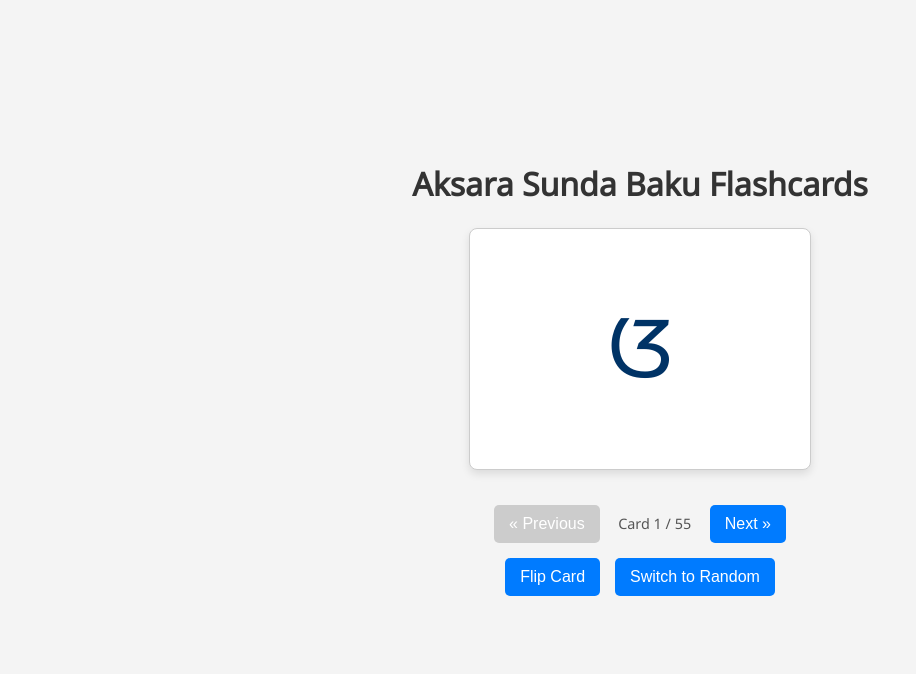
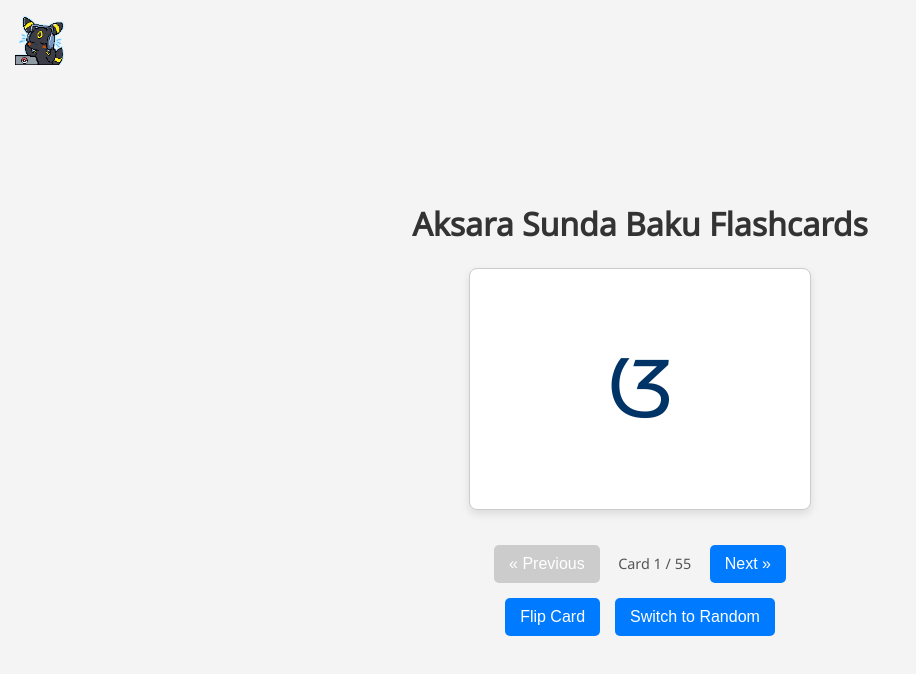
Before and after one commit to Cryosst/aksara-sunda, a plain HTML site: page Aksara Sunda/index.html in a window 1280 px wide. Shown: the whole page, without its empty margins (0-916 px from the left). Drawn offline with Linux system fonts and the light colour scheme.

Commit message:
Add files via upload

```diff
--- a/Aksara Sunda/index.html
+++ b/Aksara Sunda/index.html
@@ -8,6 +8,8 @@
     <link rel="icon" type="ico" href="./images/favicon2.ico">
 </head>
 <body>
+
+    <img id="page-logo" src="images/logo.png" alt="Sundanese Flashcards Logo">
 
     <h1>Aksara Sunda Baku Flashcards</h1>
 
--- a/Aksara Sunda/style.css
+++ b/Aksara Sunda/style.css
@@ -6,11 +6,22 @@ body {
     justify-content: center;
     min-height: 90vh;
     background-color: #f4f4f4;
+    padding-top: 80px; /* Add padding roughly logo height + desired space */
+    box-sizing: border-box; /* Include padding in height calculation */
 }
 
 h1 {
     color: #333;
     margin-bottom: 20px;
+}
+
+#page-logo {
+    position: fixed; /* Keep it fixed relative to the viewport */
+    top: 15px;       /* Distance from the top */
+    left: 15px;      /* Distance from the left */
+    height: 50px;    /* Set desired height (adjust as needed) */
+    width: auto;     /* Maintain aspect ratio */
+    z-index: 1000;   /* Ensure it stays on top of other elements */
 }
 
 #flashcard-container {
```
Also changed, not shown: Aksara Sunda/images/logo.png (added).
